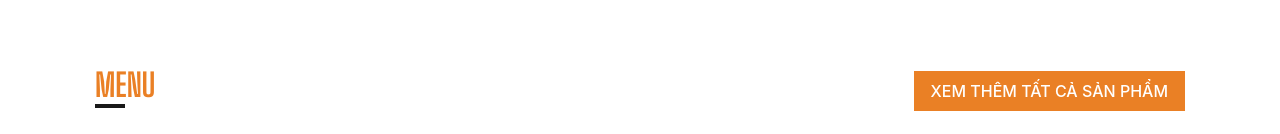
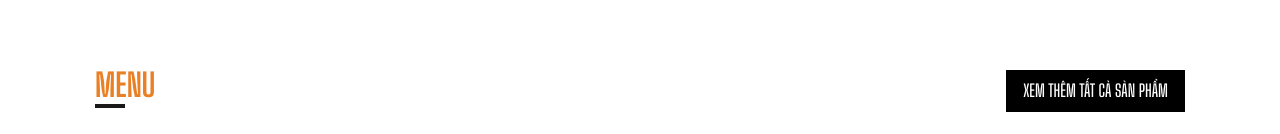
Before and after one commit to HoThienTam/coffee-shop-react, a React (Create React App) app: page / in a window 1280 px wide. Shown: the part 814-948 px from the top of the page. Built offline with nearby package versions, Linux system fonts and the light colour scheme.

Commit message:
add button animation

```diff
--- a/src/Components/Button/index.js
+++ b/src/Components/Button/index.js
@@ -1,20 +1,54 @@
 import React from "react";
 import styled from "@emotion/styled";
+import colors from "../../constants/colors";
 
 const ButtonWrapper = styled.a`
-  font-size: 16px;
-  background-color: #ea8025;
-  border: 2px solid #ea8025;
+  border: 2px solid ${(props) => (props.color ? props.color : colors.white)};
   padding: 6px 15px;
-  font-weight: 500;
-  color: #fff;
+  font-weight: 600;
+  font-family: "Big Shoulders Display", Roboto;
+  color: ${colors.white};
   cursor: pointer;
   display: inline-block;
-  ${props => props.right && `margin-left: 25px;`}
+  font-size: 17px;
+  position: relative;
+  z-index: 1;
+  transition: color 0.45s ease-in-out;
+  ${(props) => props.right && `margin-left: 25px;`}
+
+  :before {
+    content: "";
+    background-color: ${(props) => (props.color ? props.color : colors.white)};
+    transform: scale(1, 1);
+    transform-origin: left center;
+    transition: transform 0.45s cubic-bezier(0.785, 0.135, 0.15, 0.86);
+    position: absolute;
+    left: 0;
+    top: 0;
+    right: 0;
+    bottom: 0;
+    width: 100%;
+    height: 100%;
+    z-index: -1;
+  }
+
+  :hover {
+    background-color: transparent;
+    color: ${(props) => (props.color ? props.color : colors.white)};
+  }
+  :hover:before{
+    transform: scale(0, 1);
+    transform-origin: right center;
+  }
 `;
 
 const Button = (props) => {
-  return <ButtonWrapper right={props.right}>{props.children}</ButtonWrapper>;
+  const { color } = props;
+  return (
+    <ButtonWrapper right={props.right} color={color}>
+      {props.children}
+    </ButtonWrapper>
+  );
 };
 
 export default Button;
--- a/src/Components/ItemCard/index.js
+++ b/src/Components/ItemCard/index.js
@@ -1,6 +1,8 @@
 import React from "react";
+import colors from "../../constants/colors";
 import Button from "../Button";
 import { ContentWrapper, Price } from "./styles";
+
 const ItemCard = () => {
   return (
     <ContentWrapper href="https://www.thecoffeehouse.com/products/tra-buoi-mat-ong">
@@ -12,8 +14,8 @@ const ItemCard = () => {
       />
       <h3>TRÀ OOLONG BƯỞI MẬT ONG</h3>
       <Price>50,000 đ</Price>
-      <Button>MUA NGAY</Button>
-      <Button right>TÌM HIỂU THÊM</Button>
+      <Button color={colors.orange}>MUA NGAY</Button>
+      <Button right color={colors.orange}>TÌM HIỂU THÊM</Button>
     </ContentWrapper>
   );
 };
--- a/src/Templates/Section/index.js
+++ b/src/Templates/Section/index.js
@@ -45,7 +45,7 @@ const Section = ({ children, title, inverse, btn }) => {
       <Container>
         <SectionHeader>
           <Title>{title.toUpperCase()}</Title>
-          {btn && <Button bgColor={colors.black}>{btn.toUpperCase()}</Button>}
+          {btn && <Button color={colors.black}>{btn.toUpperCase()}</Button>}
         </SectionHeader>
         <SectionContent>{children}</SectionContent>
       </Container>
```
